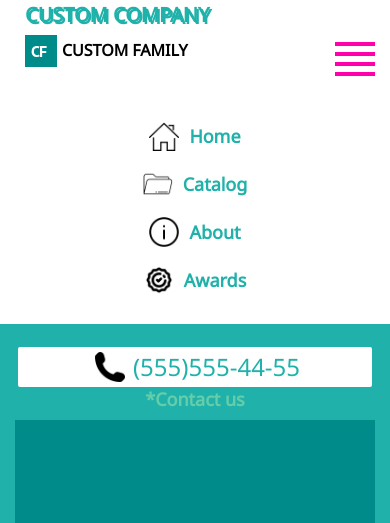
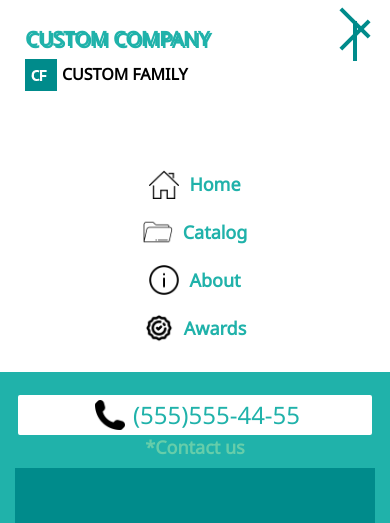
Before and after one commit to art-iv-pl/web, a plain HTML site: page pract18/index.html in a window 390 px wide. Both pictures are taken after a click on the element 355 px from the left and 51 px from the top of the page. Shown: the top 523 px of the page. Drawn offline with Linux system fonts and the light colour scheme.

Commit message:
Update burger.css

```diff
--- a/pract18/styles/burger.css
+++ b/pract18/styles/burger.css
@@ -1,30 +1,39 @@
 .menu-icon {
     width: 40px;
-  height: 30px;
+    height: 120px;
     position: relative;
     cursor: pointer;
 }
 
-.menu-icon div {
+.menu-icon .line {
     width: 100%;
     height: 4px;
-  background-color: #ff00aa;
-  margin: 6px 0;
+    background-color: #008B8B;
+    margin-bottom: 8px;
     transition: transform 0.4s, opacity 0.4s, background-color 0.4s;
 }
 
-.menu-icon.active .line1 {
-  transform: rotate(45deg) translate(0, 7px);
+
+.menu-icon .line:last-child {
+    margin-bottom: 0;
 }
 
-.menu-icon.active .line2 {
+.menu-icon.active .line:first-child {
+    transform: translateY(6px) rotate(45deg);
+}
+
+.menu-icon.active .line:nth-child(2) {
     opacity: 0;
 }
 
-.menu-icon.active .line3 {
-  transform: rotate(-45deg) translate(0, -7px);
+.menu-icon.active .line:nth-child(3) {
+    transform: translateY(-6px) rotate(-45deg);
 }
 
+/* Додано стилі для четвертої вертикальної лінії */
+.menu-icon.active .line:nth-child(4) {
+    transform: translateY(-12px) rotate(90deg);
+}
 
 .burger {
     display: none;
```
Lines whose indentation alone changed are shown as unchanged.
